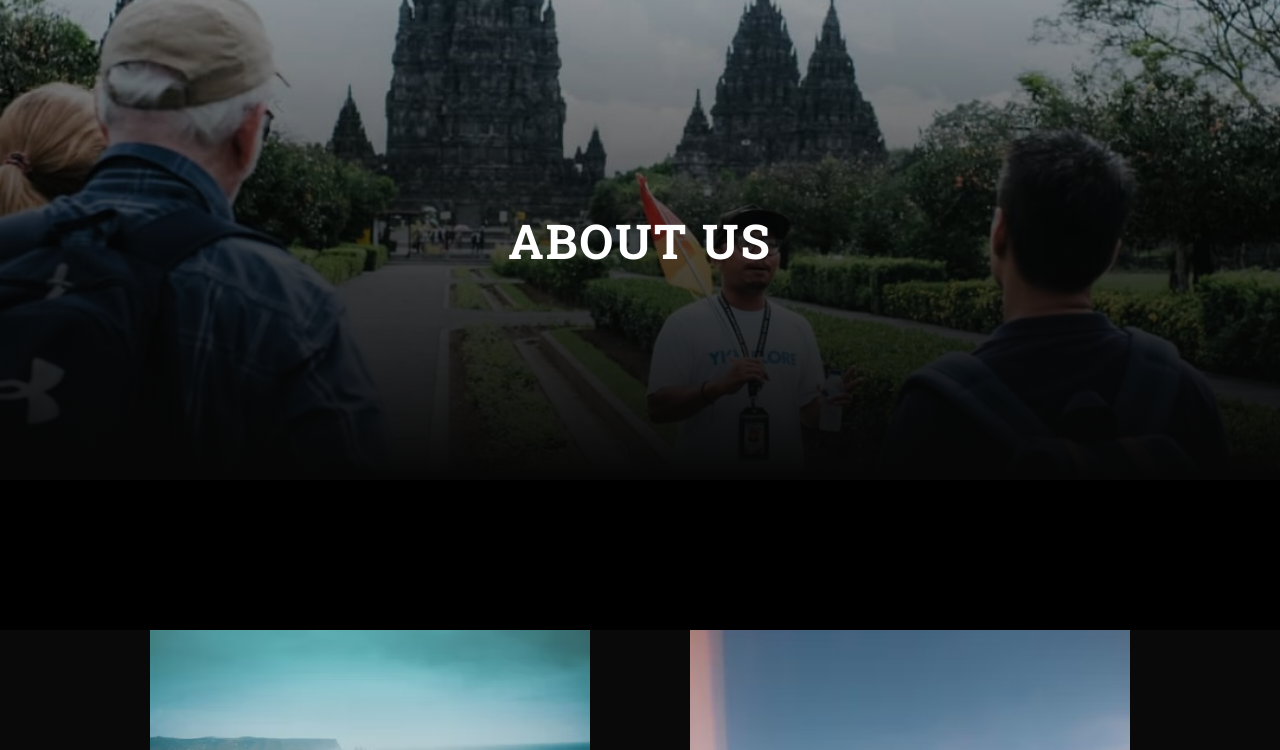
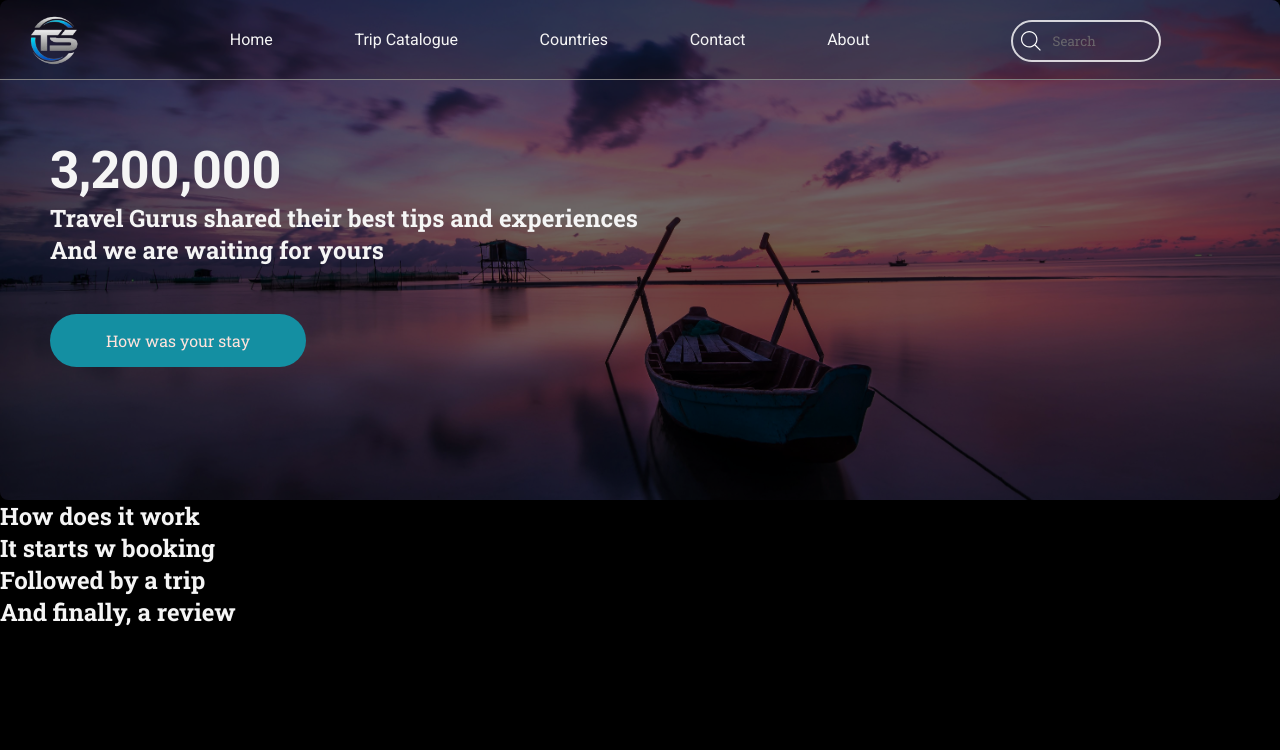
Before and after one commit to Inala726/Travelstart, a React (Vite) app: page / in a window 1280 px wide. Shown: the top 750 px of the page. Built offline with nearby package versions, Linux system fonts and the light colour scheme.

Commit message:
sum shii

```diff
--- a/src/App.css
+++ b/src/App.css
@@ -1,6 +1,8 @@
+@import url('https://fonts.googleapis.com/css2?family=Roboto+Slab:wght@100..900&display=swap');
 *{
   margin: 0;
   padding: 0;
   box-sizing: border-box;
   overflow-x: none;
+  font-family: 'Roboto Slab', serif;
 }
--- a/src/App.jsx
+++ b/src/App.jsx
@@ -1,7 +1,8 @@
 // import React from 'react'
-import About from './components/About/About'
-import './App.css'
-// import Contact from './components/Contact'
+import "./App.css";
+// import About from "./Pages/About/About"
+// import Contact from './Pages/Contact/Contact'
+import ReviewPage from "./Pages/Review/Review";
 // import Nav from './Components/Navbar/Nav'
 // import Homepage from './Pages/Homepage/Homepage'
 // import Footer from './Components/Footer/Footer'
@@ -9,10 +10,9 @@ import './App.css'
 const App = () => {
   return (
     <>
+<ReviewPage/>
+    </>
+  );
+};
 
-      <About/>
-    </>
-  )
-}
-
-export default App
+export default App;
--- a/src/Components/Navbar/Nav.css
+++ b/src/Components/Navbar/Nav.css
@@ -5,11 +5,12 @@
     box-sizing: border-box;
     overflow-x: none;
 }
-nav{
+.nav1{
     width: 100%;
-    /* border: 1px solid white; */
+    border: 1px solid white;
+    background-color: transparent;
     position: fixed;
-    z-index: 2;
+    z-index: 4;
     color: white;
     display: flex;
     align-items: center;
--- a/src/Components/Navbar/Nav.jsx
+++ b/src/Components/Navbar/Nav.jsx
@@ -2,7 +2,7 @@ import './Nav.css'
 import { useState, useEffect } from 'react';
 import  Hamburger from '../Hamburger/Hamburger';
 
-function Nav() {
+const Nav = () => {
 
 
   const [isSticky, setIsSticky] = useState(false);
--- a/src/components/About/About.css
+++ b/src/Pages/About/About.css
@@ -1,4 +1,3 @@
-@import url('https://fonts.googleapis.com/css2?family=Roboto+Slab:wght@100..900&display=swap');
 
 
  * {
--- a/src/components/About/About.jsx
+++ b/src/Pages/About/About.jsx
@@ -10,10 +10,12 @@ import { FaCar } from "react-icons/fa";
 import { FaCheck } from "react-icons/fa";
 import plane from '../../assets/plane.avif'
 import suitcase from '../../assets/newsuitcase.png'
+import Nav from '../../Components/Navbar/Nav';
 const About = () => {
   return (
     <>
       {/* About Section */}
+      <Nav/>
       <section className="about-section">
         <div className="overlay">
           <h1>About Us</h1>
--- a/src/components/Contact.jsx
+++ b/src/Pages/Contact/Contact.jsx
@@ -46,7 +46,7 @@ const Contact = () => {
           <p>Rivers State, Nigeria</p>
         </div>
         <div className="box">
-          <LuPhoneCall className="icon" />
+          <LuPhoneCall color = "rgb(20, 143, 162)" className="icon" />
           <h3>Phone Number(s)</h3>
           <p>(+234) 814 234 7750</p>
           <p>(+234) 808 097 5645</p>
--- a/src/components/contact.css
+++ b/src/Pages/Contact/contact.css
@@ -5,8 +5,8 @@ body {
   font-family: "Roboto Slab", serif;
 }
 .cont {
-  background-image: url("../assets/saudi.jpg");
-  height: 310px;
+  background-image: url("../../assets/saudi.jpg");
+  height: 350px;
   width: 100%;
   background-size: cover;
   background-position: center;
@@ -17,7 +17,7 @@ body {
   padding: 20px;
   z-index: 10;
   width: 100%;
-  height: 310px;
+  height: 350px;
   box-shadow: 0px 4px 10px rgba(0, 0, 0, 0.1);
   color: white;
   animation: slideInTop 1.5s ease-out forwards;
@@ -59,8 +59,8 @@ body {
   flex-direction: column;
 }
 .three .box .icon {
-  font-size: 40px;
-  color: rgb(20, 143, 162);
+  font-size: 50px;
+  color: rgb(20, 143, 162) !important;
 }
 .three .box p {
   font-size: 14px;
--- /dev/null
+++ b/src/Pages/Review/Review.jsx
@@ -0,0 +1,70 @@
+import React, { useState } from "react";
+import "./review.css";
+import Nav from "../../Components/Navbar/Nav";
+import '../../App.css'
+
+const ReviewPage = () => {
+  const [reviews, setReviews] = useState([]);
+  const [newReview, setNewReview] = useState({
+    name: "",
+    rating: 5,
+    comment: "",
+  });
+
+  const handleChange = (e) => {
+    setNewReview({
+      ...newReview,
+      [e.target.name]: e.target.value,
+    });
+  };
+
+  const handleSubmit = (e) => {
+    e.preventDefault();
+    setReviews([...reviews, newReview]);
+    setNewReview({ name: "", rating: 5, comment: "" });
+  };
+
+  return (
+    <>
+    <Nav/>
+        <div className="cont">
+            <div className="text">
+                <p className="num">3,200,000</p>
+                <h2>Travel Gurus shared their best tips and experiences</h2>
+                <h2>And we are waiting for yours</h2>
+                <a href="#form">
+                    <button className="button">How was your stay</button>
+                </a>
+            </div>
+        </div>
+        <div className="">
+            <div className="question"><h2>How does it work</h2></div>
+            <div className="three">
+                <div className="box">
+                    <div className="icon"></div>
+                    <div className="text">
+                        <h2>It starts w booking</h2>
+                        <p></p>
+                    </div>
+                </div>
+                <div className="box">
+                    <div className="icon"></div>
+                    <div className="text">
+                        <h2>Followed by a trip</h2>
+                        <p></p>
+                    </div>
+                </div>
+                <div className="box">
+                    <div className="icon"></div>
+                    <div className="text">
+                        <h2>And finally, a review</h2>
+                        <p></p>
+                    </div>
+                </div>
+            </div>
+        </div>
+    </>
+  );
+};
+
+export default ReviewPage;
--- /dev/null
+++ b/src/Pages/Review/review.css
@@ -0,0 +1,40 @@
+body{
+    background-color: black;
+    color: whitesmoke;
+}
+.cont {
+  height: 500px;
+  width: 100%;
+  margin: auto;
+  border-radius: 8px;
+  background-image: url("../../assets/saudi.jpg");
+  background-repeat: no-repeat;
+  background-size: cover;
+  background-color: rgba(0, 0, 0, 0.575);
+  background-blend-mode: darken;
+  background-position: center;
+  padding: 50px;
+  display: flex;
+  justify-content: baseline;
+  align-items: center;
+}
+.cont .text .num {
+  font-size: 52px;
+  font-weight: bolder;
+}
+.button {
+    font-size: 16px;
+    padding: 16px 56px;
+    background-color: rgb(20, 143, 162);
+    color: #ffe3dc;
+    margin-top: 48px;
+    border-radius: 30px;
+    border: none;
+    transition: transform 0.3s ease-in-out, background-color 0.3s ease-in-out, color 0.3s ease-in-out;
+  }
+
+  .button:hover {
+    transform: translateY(-4px) scale(1.1);
+    background-color: #ffe3dc;
+    color: rgb(20, 143, 162);
+  }
```
Also changed, not shown: src/Pages/Contact/Location.jsx (renamed from src/components/Location.jsx), src/Pages/Contact/location.css (renamed from src/components/location.css).
